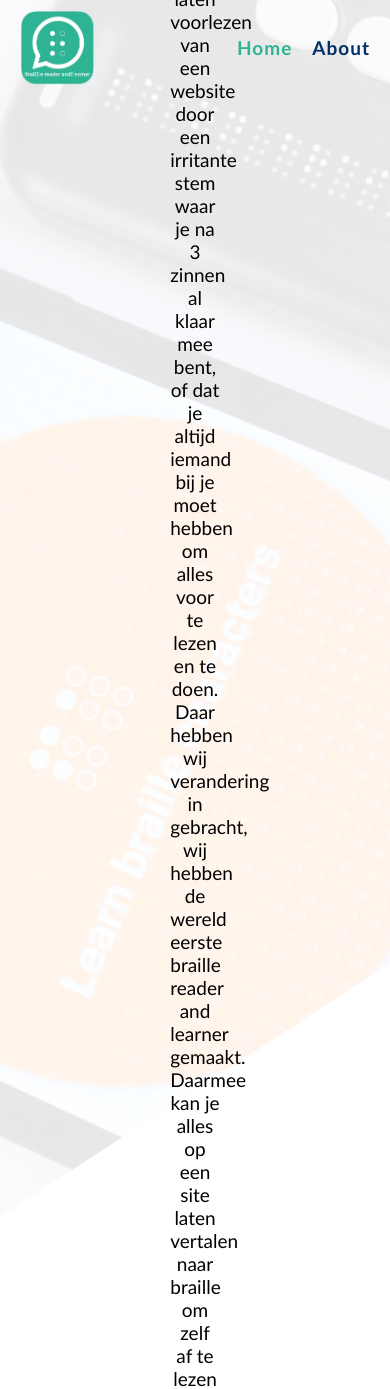
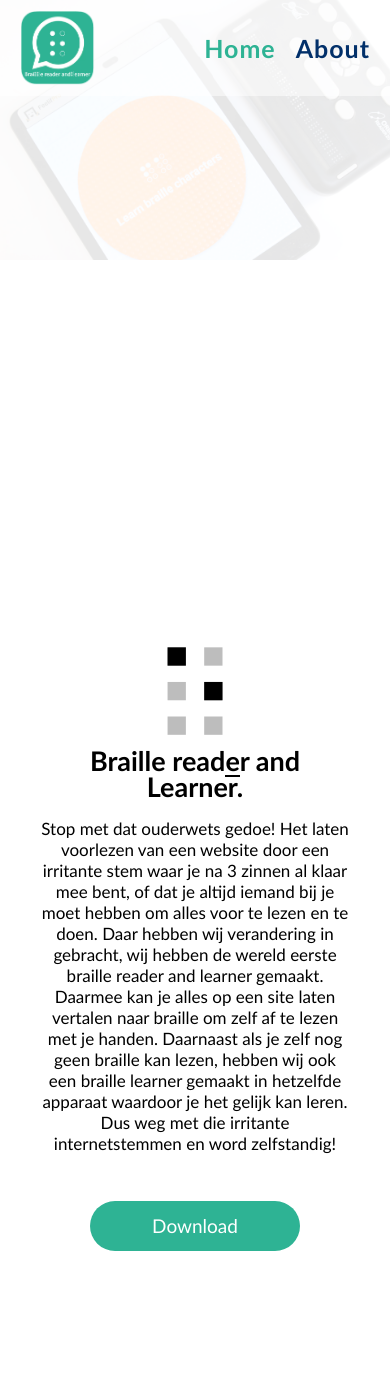
Before and after one commit to Cheff-Jeff/BrailleReaderAndLearner, a PHP site: page / in a window 390 px wide. Shown: the top 1389 px of the page. Run offline with PHP 8.4, Linux system fonts and the light colour scheme.

Commit message:
add responsive

```diff
--- a/src/css/style.css
+++ b/src/css/style.css
@@ -7,7 +7,8 @@
   --btnSize: 110px;
   --font: Calibri, Candara, Segoe, "Segoe UI", Optima, Arial, sans-serif;
   --bigSize: 48px; /* 36pt */
-  --mainSize: 19px; /* 14pt*/
+  --mainSize: 20px; /* 14pt*/
+  --navTxtBig: 25px;
   --txtColor: #000;
   --gray: #bdbdbd;
 }
@@ -176,3 +177,68 @@ main{
   z-index: -2;
   opacity: 0.1;
 }
+
+@media only screen and (max-width: 1100px)
+{
+  .content{
+    width: 100%;
+  }
+}
+
+@media only screen and (max-width: 799px)
+{
+  main{
+    padding: 0 40px;
+    overflow-x: hidden;
+    overflow-y: scroll;
+  }
+
+  .nav ul a{
+    font-size: var(--navTxtBig);
+  }
+
+  .background{
+    width: 100%;
+    top: -118px;
+    right: 0px;
+    transform: rotate(0deg);
+  }
+}
+
+@media only screen and (max-width: 420px)
+{
+  header{
+    background: rgba(255,255,255,0.5);
+  }
+
+  .content{
+    margin: 130px auto 0;
+  }
+
+  .text-wrap h1,
+  .text-wrap h1 span{
+    font-size: 27px;
+  }
+  .text-wrap p{
+    font-size: 17px;
+  }
+  .background{
+    top: 0;
+  }
+}
+
+@media only screen and (max-width: 375px)
+{
+  .content{
+    padding-bottom: 50px;
+    margin-top: 290px;
+  }
+}
+
+@media only screen and (max-width: 320px)
+{
+  .content{
+    padding-bottom: 50px;
+    margin-top: 480px;
+  }
+}
```
